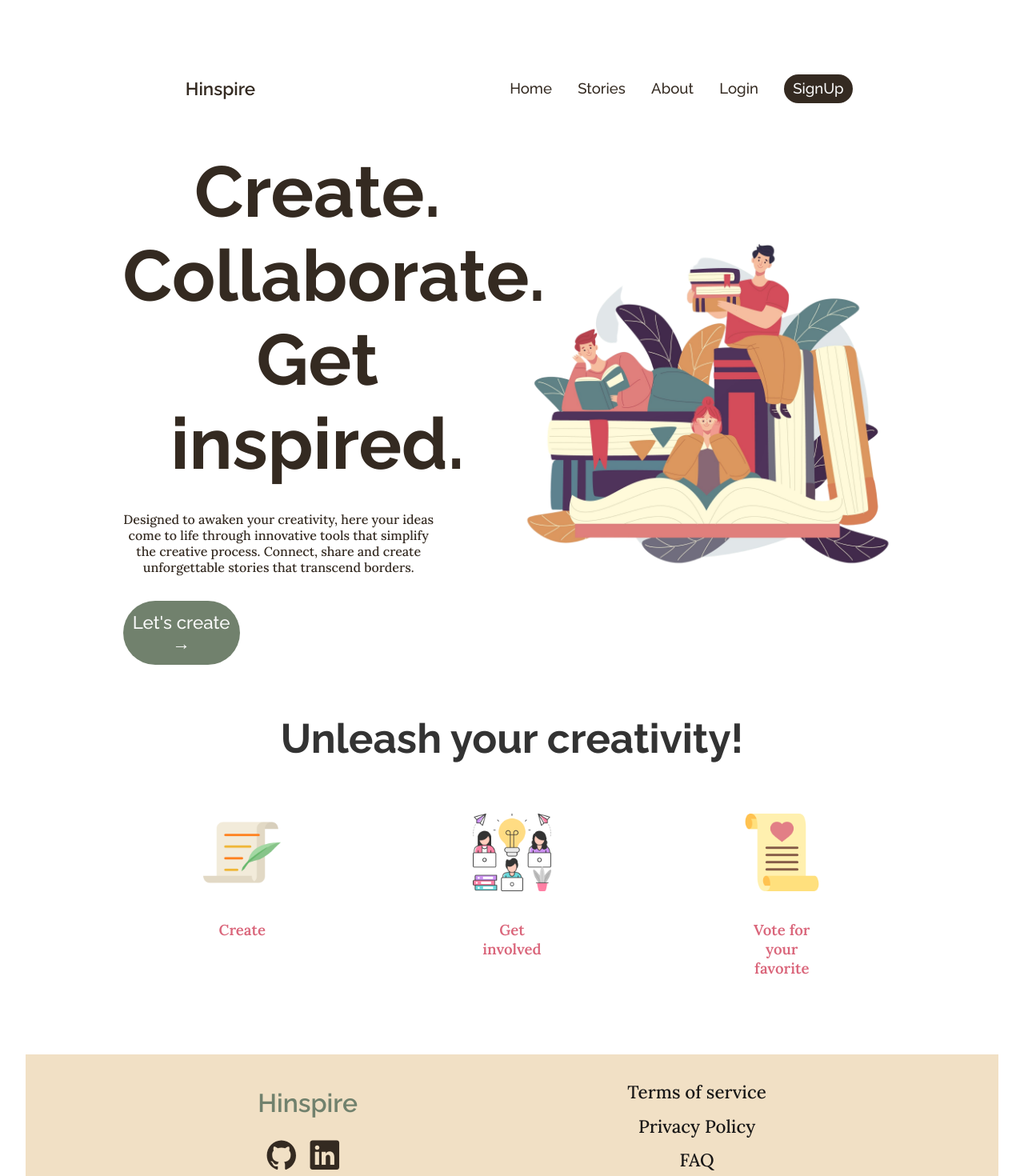
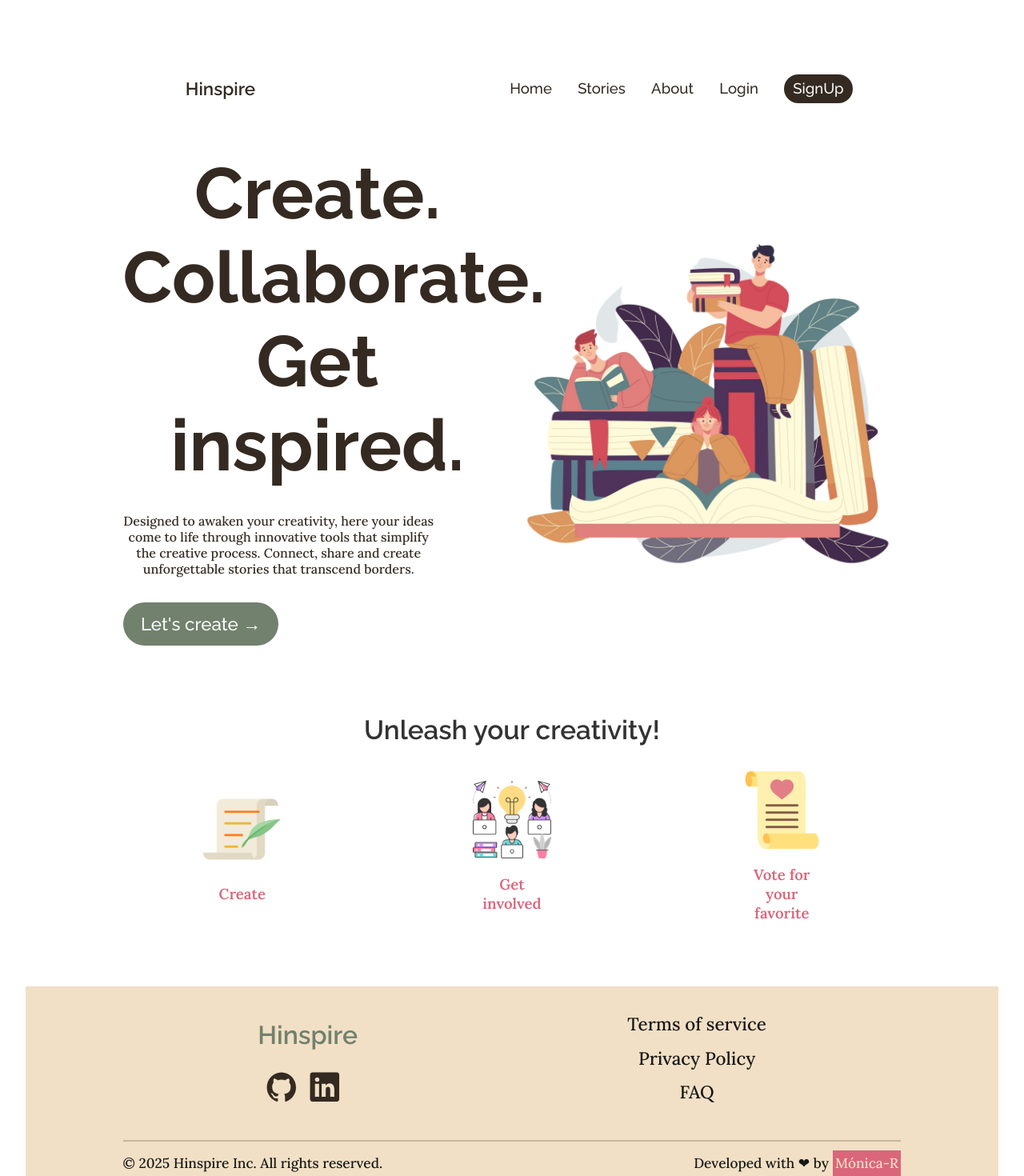
Before and after one commit to Monica-R/Hinspire, a React (Vite) app: page / in a window 1280 px wide. Shown: the top 1470 px of the page at 80% size. Built offline with nearby package versions, Linux system fonts and the light colour scheme; no server answers.

Commit message:
feat: improving the HomeView layout and structure, adjusting styles and correcting classes

```diff
--- a/src/pages/HomeView/HomeView.css
+++ b/src/pages/HomeView/HomeView.css
@@ -1,21 +1,19 @@
-
-@media (width >= 1024px) {
-    /* General styles */
 .section-one {
     width: 100%;
     height: 80vh;
     color: var(--bistre);
     display: flex;
+    flex-direction: column;
     align-items: center;
     justify-content: center;
 }
 
 .header__banner {
-        width: 40%;
+    width: 80%;
     height: 100%;
     display: flex;
     flex-direction: column;
-        justify-content: center;
+    justify-content: flex-start;
     row-gap: 2em;
 }
 
@@ -26,14 +24,25 @@
 
 .header__h1 {
     width: 100%;
-        font-size: calc(4rem + 2vw);
+    font-size: calc(2.4rem + 1vw);
     font-weight: bold;
+    display: flex;
+    flex-direction: column;
+}
+
+.image-banner {
+    width: 80%;
+    display: flex;
+    justify-content: center;
+    img {
+        width: 100%;
+    }
 }
 
 .sign-up {
-        width: 30%;
-        font-size: calc(.6rem + 1vw);
-        font-weight: 500;
+    width: 50%;
+    font-size: calc(.8rem + 1vw);
+    font-weight: 600;
     text-align: center;
     background-color: var(--reseda-green);
     color: var(--color-white);
@@ -46,6 +55,61 @@
     -o-border-radius: 2em;
 }
 
+.section-two {
+    margin: 4em 0;
+}
+
+.section-two__h2 {
+    width: 80%;
+    margin: 2rem auto;
+    font-size: calc(1.6rem + .6vw);
+    font-weight: 600;
+}
+
+.pictures {
+    width: 100%;
+    display: flex;
+    flex-direction: column;
+    justify-content: center;
+    align-items: center;
+    row-gap: 3rem;
+}
+
+.pic {
+    width: 32%;
+    img {
+        width: 100%;
+    }
+}
+
+figcaption {
+    text-align: center;
+    font-size: calc(1rem + 1vw);
+    font-weight: 600;
+    padding: 1rem 0;
+    color: var(--blush);
+}
+
+@media (width >= 1024px) {
+    /* General styles */
+    .section-one {
+        flex-direction: row;
+    }
+
+    .header__banner {
+        width: 40%;
+    }
+
+    .header__h1 {
+        font-size: calc(4rem + 2vw);
+    }
+
+    .sign-up {
+        width: 40%;
+        font-weight: 500;
+        font-size: calc(.6rem + 1vw);
+    }
+
     .header__p {
         width: 80%;
         font-size: calc(.6rem + .5vw);
@@ -54,43 +118,23 @@
 
     .image-banner {
         width: 40%;
-        display: flex;
-        justify-content: center;
-        img {
-            width: 100%;
-        }
     }
 
     .section-one__h2 {
-        width: 100%;
-        margin: 4rem 0;
         font-size: calc(2.4rem + 1vw);
         font-weight: 700;
     }
 
-    .section-two {
-        margin: 4em 0;
-    }
-
     .pictures {
-        display: flex;
-        justify-content: center;
+        flex-direction: row;
         column-gap: 15rem;
-        width: 100%;
     }
 
     .pic {
         width: 8%;
-        img {
-            width: 100%;
-        }
     }
 
     figcaption {
-        text-align: center;
         font-size: calc(1rem + .2vw);
-        font-weight: 600;
-        padding: 2rem 0;
-        color: var(--blush);
     }
 }
--- a/src/pages/HomeView/HomeView.jsx
+++ b/src/pages/HomeView/HomeView.jsx
@@ -6,13 +6,6 @@ function HomeView() {
   return (
     <>
       <section className='section-one'>
-        {/* <div className="layer-container">
-          <div className="img-layer img-1"></div>
-          <div className="img-layer img-2"></div>
-          <div className="img-layer img-3"></div>
-          <div className="img-layer img-4"></div>
-          <div className="img-layer img-5"></div>
-        </div> */}
         <div className="header__banner">
           <h1 className="header__h1"><span className='span-1'>Create.</span> Collaborate. <span className='span-2'>Get inspired.</span></h1>
           <p className='header__p'>
@@ -31,7 +24,7 @@ function HomeView() {
 
       </section>
       <section className='section-two'>
-        <h2 className='section-one__h2'>Unleash your creativity!</h2>
+        <h2 className='section-two__h2'>Unleash your creativity!</h2>
         <div className="pictures">
           <figure className="pic">
             <img src="/images/icons/icon-1.png" alt="icon-1" />
```
Lines whose indentation alone changed are shown as unchanged.
